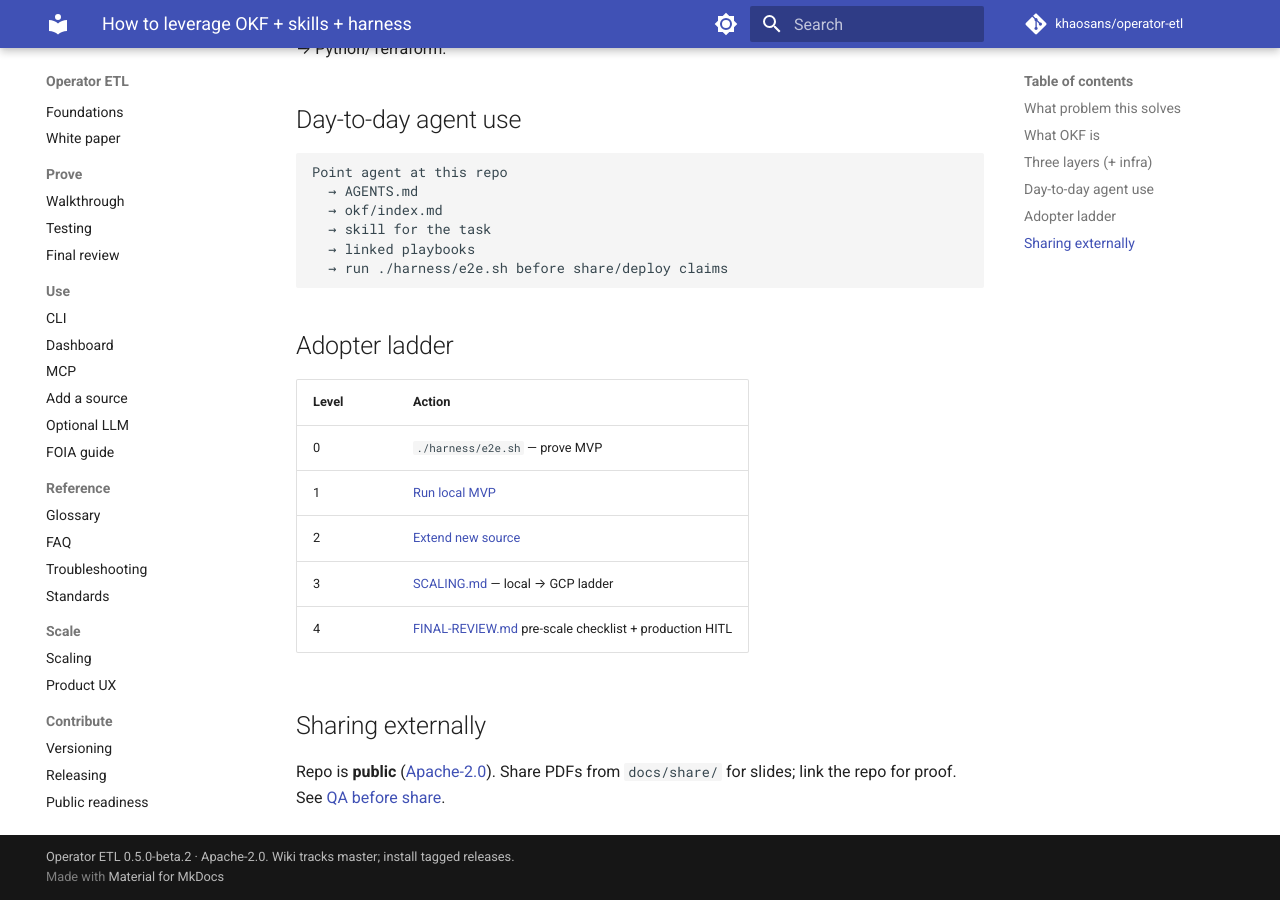
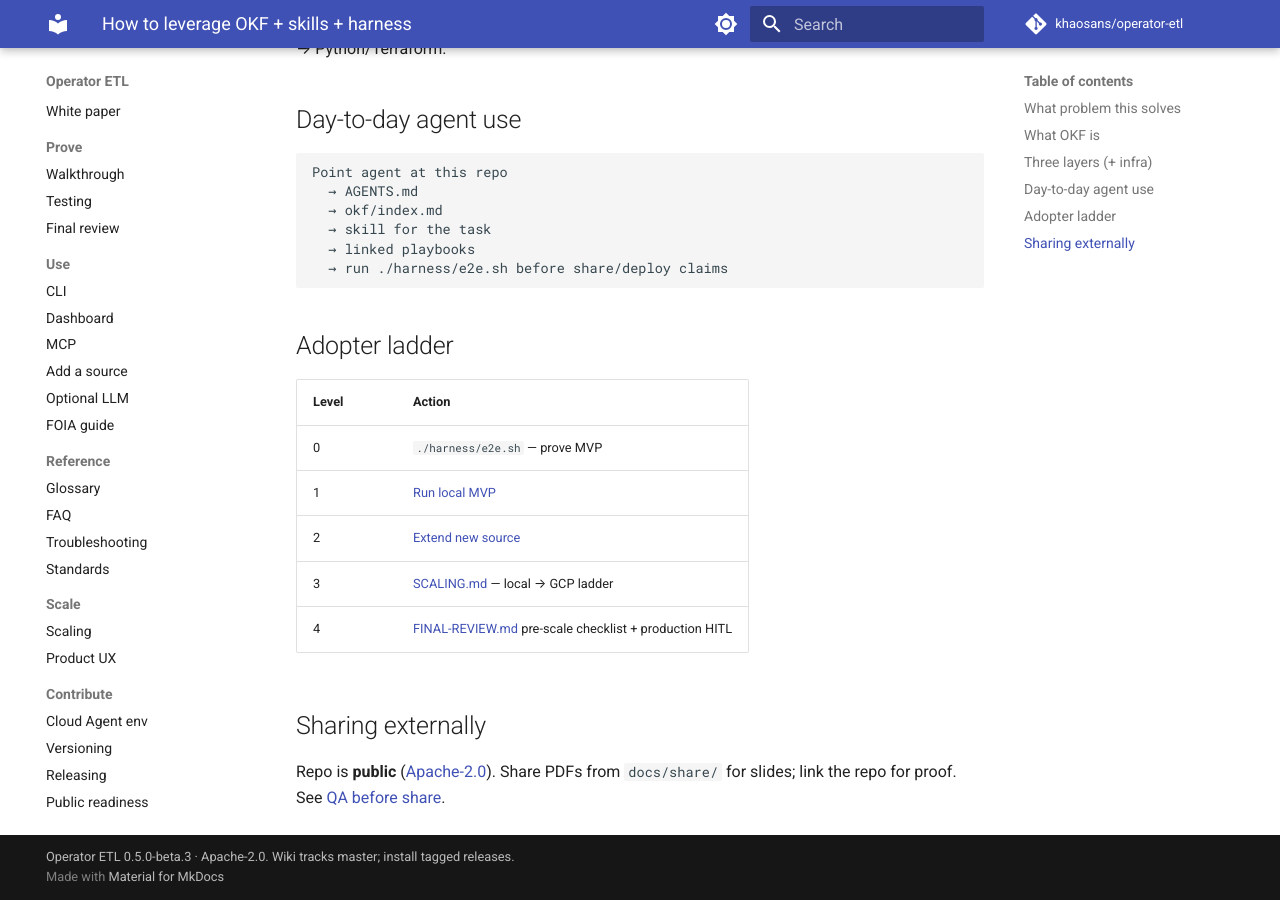
Before and after one commit to khaosans/operator-etl, an MkDocs documentation site: the page built from docs/LEVERAGE.md, in a window 1280 px wide and 900 px high, scrolled down 889 px. Built offline with MkDocs 1.6.1 and Material for MkDocs 9.7.7, drawn with Linux system fonts in a browser that asks for light colours; comment, search, counter and statistics services are not loaded.

Commit message:
release: cut 0.5.0-beta.3
Move Unreleased notes into [0.5.0-beta.3], bump pyproject + uv.lock to
0.5.0b3, sync mkdocs version string, add Cloud Agent env nav entry, and
log the cut in okf/log.md. Tag v0.5.0-beta.3 is left to the maintainer.

Co-authored-by: Souriya2 <sour@chainable.co>

```diff
--- a/mkdocs.yml
+++ b/mkdocs.yml
@@ -4,10 +4,10 @@ site_url: https://khaosans.github.io/operator-etl/
 repo_url: https://github.com/khaosans/operator-etl
 repo_name: khaosans/operator-etl
 edit_uri: blob/master/docs/
-copyright: "Operator ETL 0.5.0-beta.2 · Apache-2.0. Wiki tracks master; install tagged releases."
+copyright: "Operator ETL 0.5.0-beta.3 · Apache-2.0. Wiki tracks master; install tagged releases."
 
 extra:
-  operator_etl_version: "0.5.0-beta.2"
+  operator_etl_version: "0.5.0-beta.3"
 
 docs_dir: docs
 site_dir: site
@@ -104,6 +104,7 @@ nav:
       - Scaling: SCALING.md
       - Product UX: PRODUCT-UX.md
   - Contribute:
+      - Cloud Agent env: CLOUD-AGENT.md
       - Versioning: VERSIONING.md
       - Releasing: RELEASING.md
       - Public readiness: PUBLIC-READINESS.md
--- a/pyproject.toml
+++ b/pyproject.toml
@@ -1,6 +1,6 @@
 [project]
 name = "operator-etl"
-version = "0.5.0b2"
+version = "0.5.0b3"
 description = "Agentic ETL for FOIA and public comments — medallion warehouse + LangGraph + MCP"
 readme = "README.md"
 requires-python = ">=3.12"
```
Also changed, not shown: CHANGELOG.md (+12 -0 lines), okf/log.md (+6 -0 lines), 1 other file.
